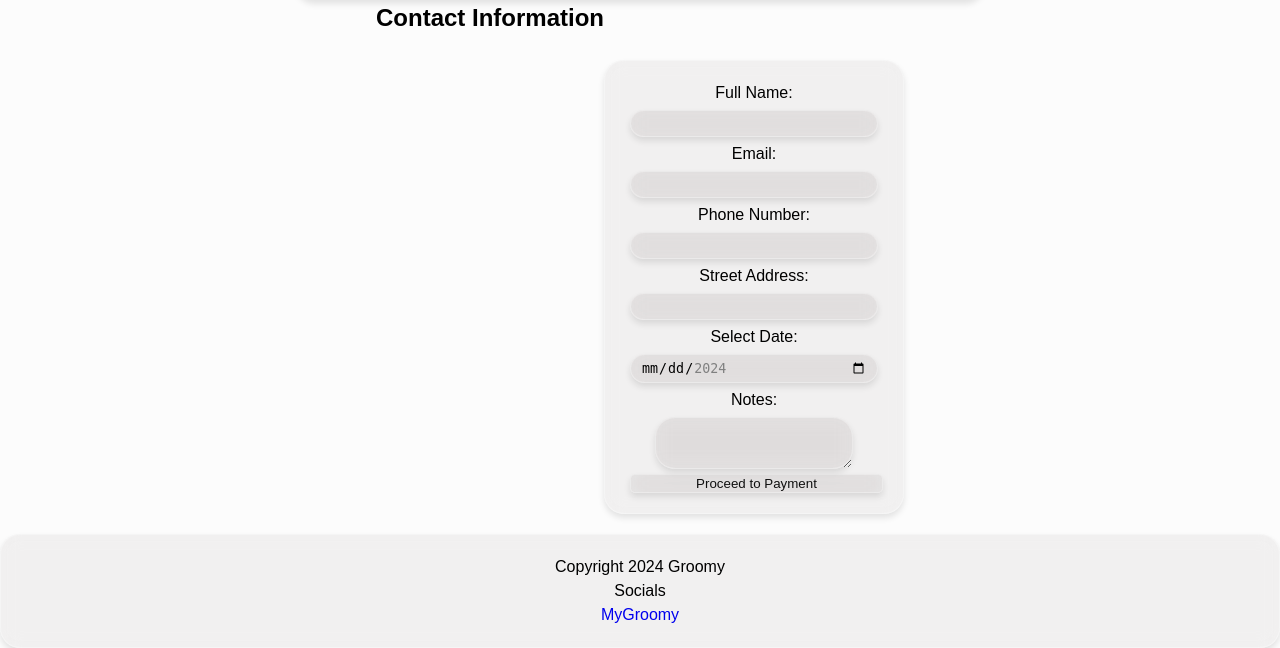
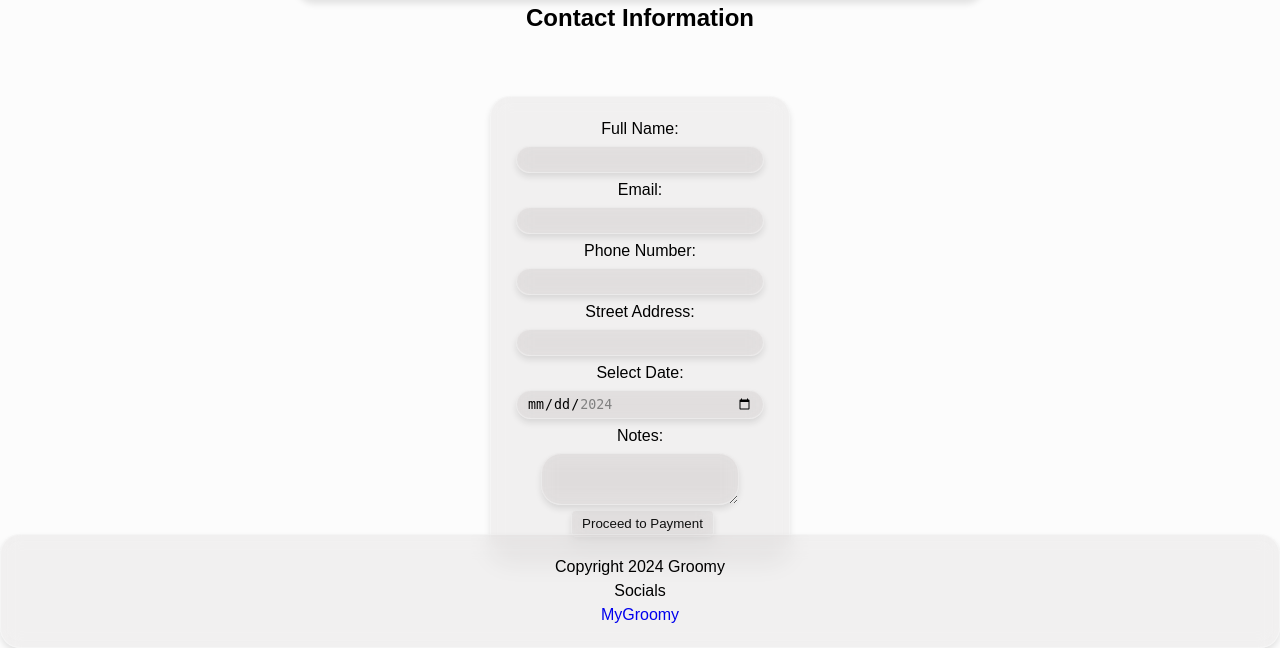
Before and after one commit to bsu-cs4360-software-engineering/groomy-table, a Flask app: page /appointments in a window 1280 px wide. Shown: the part 152-800 px from the top of the page. Run offline with Flask 3, Linux system fonts and the light colour scheme; some libraries are stand-ins or nearby versions.

Commit message:
css adjustments

```diff
--- a/routes/appointment.py
+++ b/routes/appointment.py
@@ -19,7 +19,7 @@
     phone_number = StringField('Phone Number', validators=[Optional()])
     street_address = StringField('Street Address', validators=[DataRequired()])
     date = DateField('Select Date', format='%Y-%m-%d', validators=[DataRequired()])
-    time = HiddenField('Appointment Time')
+    time = HiddenField('Appointment Time', validators=[DataRequired()])
     notes = TextAreaField('Notes', validators=[Optional()])
 
 @appts.route('/appointments', methods=['GET', 'POST'])
--- a/static/css/main.css
+++ b/static/css/main.css
@@ -97,8 +97,9 @@
     align-self: center;
 }
 
+form input[type="submit"],
 button {
-    padding: 1px;
+    padding: 5px 10px;
     background: var(--grey-background);
     backdrop-filter: blur(10px);
     box-shadow: var(--box-shadow);
@@ -106,6 +107,7 @@
     border-radius: 5px;
     margin-left: 5px;
     color: var(--black);
+    align-self: center;
 }
 
 #time_slots{
@@ -127,8 +129,9 @@
 
 section{
     display: flex;
+    flex-direction: column;
     justify-content: center;
-    /* align-items: center; */
+    align-items: center;
     margin: 0;
 }
 
--- a/templates/appointments.html
+++ b/templates/appointments.html
@@ -25,6 +25,12 @@
             background-color: #d0ffd0;
             border: 1px solid green;
         }
+
+        .form-container {
+            display: flex;
+            flex-direction: row;
+            align-items: flex-start;
+        }
     </style>
 {% endblock %}
 
@@ -38,6 +44,7 @@
 {% block content %}
     <section>
         <h2>Contact Information</h2>
+        <div class="form-container">
             <form id="booking_form" method="post" action="{{ url_for('appts.appointments') }}">
                 {{ form.hidden_tag() }} <!-- CSRF protection -->
 
@@ -65,6 +72,7 @@
                 <button type="submit" id="submit">Proceed to Payment</button>
             </form>
             <div id="time_slots"></div>
+        </div>
     </section>
     <script>
         // Google Places Autocomplete
--- a/templates/base.html
+++ b/templates/base.html
@@ -14,7 +14,6 @@
             <ul>
                 {% block nav %}{% endblock %}
             </ul>
-            <div class="animation start-home"></div>
         </nav>
         {% endblock %}
     </header>
```
Lines whose indentation alone changed are shown as unchanged.
